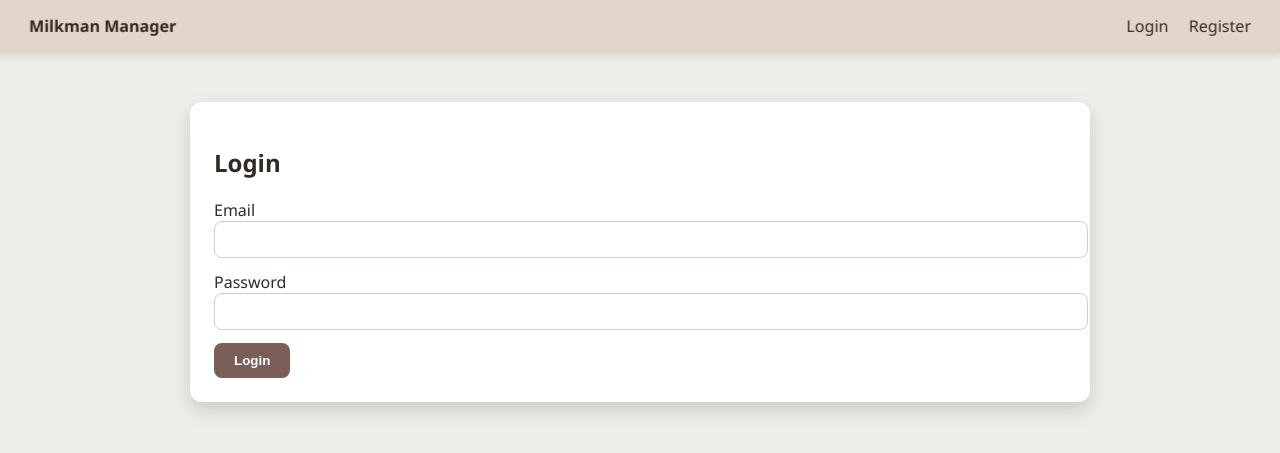
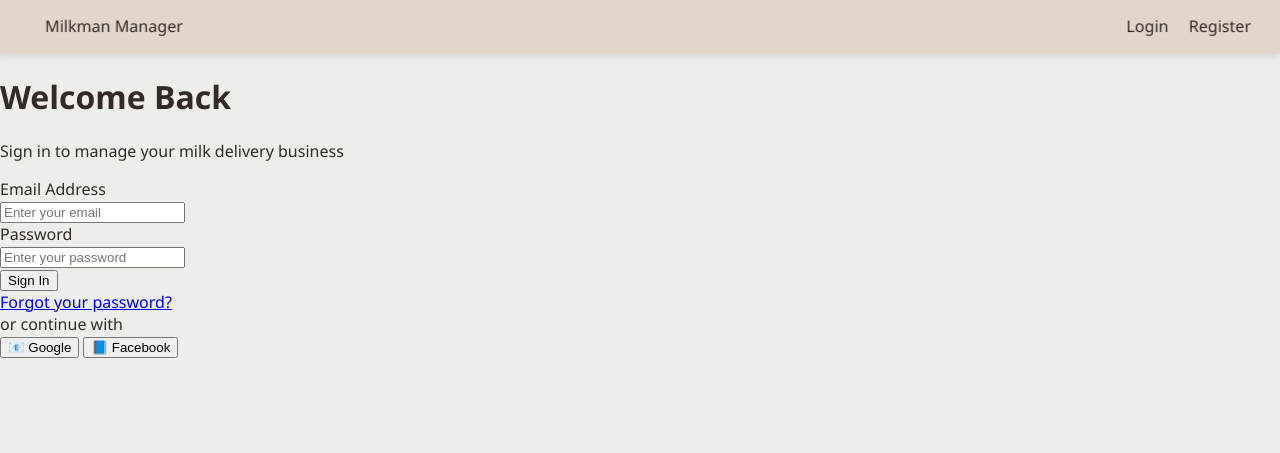
Before and after one commit to Prajithraj7/milkman_manager, a Flask app: page /login in a window 1280 px wide. Shown: the top 453 px of the page. Run offline with Flask 3, Linux system fonts and the light colour scheme; some libraries are stand-ins or nearby versions.

Commit message:
Update login page with animations and connect

```diff
--- a/app.py
+++ b/app.py
@@ -6,9 +6,9 @@ from datetime import date
 from flask import Flask, render_template, request, redirect, url_for, session, flash, g
 from werkzeug.security import generate_password_hash, check_password_hash
 
-# Load environment variables
+# Load environment variables securely
 APP_SECRET = os.environ.get("APP_SECRET", "dev-secret-change-me")
-DATABASE_URL = os.environ.get("DATABASE_URL")  # Provided by Render
+DATABASE_URL = os.environ.get("DATABASE_URL")
 if not DATABASE_URL:
     raise RuntimeError("DATABASE_URL environment variable not set")
 
@@ -19,7 +19,6 @@ app.secret_key = APP_SECRET
 
 def get_db():
     if "db" not in g:
-        # Use SSL mode required for Render Postgres
         g.db = psycopg2.connect(DATABASE_URL, cursor_factory=psycopg2.extras.RealDictCursor, sslmode='require')
     return g.db
 
@@ -30,7 +29,7 @@ def close_db(exception=None):
         db.close()
 
 def init_db():
-    """Initialize database tables and create default admin"""
+    """Initialize database tables and create default admin user"""
     with app.app_context():
         db = get_db()
         cur = db.cursor()
@@ -46,8 +45,11 @@ def init_db():
                 INSERT INTO users (name, email, password_hash, role)
                 VALUES (%s, %s, %s, %s)
             """, ("Admin", "admin@milk.local", generate_password_hash("admin123"), "admin"))
+            print("Default admin created: admin@milk.local / admin123")
+        else:
+            print("Default admin already exists.")
         db.commit()
-        print("Database initialized with default admin.")
+        print("Database initialized.")
 
 # ---------- Authentication helpers ----------
 
@@ -66,7 +68,7 @@ def role_required(role):
         @wraps(f)
         def decorated_function(*args, **kwargs):
             if session.get("role") != role:
-                flash("Not authorized", "error")
+                flash("Not authorized.", "error")
                 return redirect(url_for("login"))
             return f(*args, **kwargs)
         return decorated_function
@@ -88,7 +90,7 @@ def register():
         password = request.form["password"]
         role = request.form["role"]
         if not name or not email or not password or role not in ["admin", "user"]:
-            flash("Please fill all fields.", "error")
+            flash("Please fill all fields correctly.", "error")
             return redirect(url_for("register"))
         db = get_db()
         cur = db.cursor()
@@ -98,7 +100,7 @@ def register():
                 VALUES (%s, %s, %s, %s)
             """, (name, email, generate_password_hash(password), role))
             db.commit()
-            flash("Account created. Please login.", "success")
+            flash("Account created. Please log in.", "success")
             return redirect(url_for("login"))
         except psycopg2.errors.UniqueViolation:
             db.rollback()
@@ -106,30 +108,35 @@ def register():
     return render_template("register.html")
 
 @app.route("/login", methods=["GET", "POST"])
+@app.route('/login', methods=['GET', 'POST'])
 def login():
-    if request.method == "POST":
-        email = request.form["email"].strip().lower()
-        password = request.form["password"]
-        db = get_db()
-        cur = db.cursor()
+    if request.method == 'POST':
+        email = request.form['email']
+        password = request.form['password']
+
+        conn = get_db()
+        cur = conn.cursor(cursor_factory=RealDictCursor)
         cur.execute("SELECT * FROM users WHERE email = %s", (email,))
         user = cur.fetchone()
-        if user and check_password_hash(user["password_hash"], password):
-            session["user_id"] = user["id"]
-            session["role"] = user["role"]
-            session["name"] = user["name"]
-            flash(f"Welcome {user['name']}", "success")
-            return redirect(url_for("admin_dashboard" if user["role"] == "admin" else "user_dashboard"))
-        flash("Invalid credentials.", "error")
-    return render_template("login.html")
+        cur.close()
+        conn.close()
+
+        if user and check_password_hash(user['password'], password):
+            session['user_id'] = user['id']
+            session['role'] = user['role']
+            flash("Login successful!", "success")
+            return redirect(url_for('home'))
+        else:
+            flash("Invalid email or password", "error")
+
+    return render_template('login.html')
+
 
 @app.route("/logout")
 def logout():
     session.clear()
     flash("Logged out.", "success")
     return redirect(url_for("login"))
-
-# ---------- Profile ----------
 
 @app.route("/profile", methods=["GET", "POST"])
 @login_required
@@ -162,8 +169,6 @@ def profile():
             flash("Email already exists.", "error")
     return render_template("profile.html", user=user)
 
-# ---------- User Routes ----------
-
 @app.route("/user/dashboard")
 @login_required
 @role_required("user")
@@ -190,11 +195,12 @@ def add_delivery():
     db = get_db()
     cur = db.cursor()
     cur.execute("""
-        INSERT INTO deliveries (user_id, date, liters) VALUES (%s, %s, %s)
+        INSERT INTO deliveries (user_id, date, liters)
+        VALUES (%s, %s, %s)
         ON CONFLICT(user_id, date) DO UPDATE SET liters=EXCLUDED.liters
     """, (session["user_id"], d, liters))
     db.commit()
-    flash("Saved.", "success")
+    flash("Delivery updated.", "success")
     return redirect(url_for("user_dashboard"))
 
 @app.route("/user/delivery/<int:delivery_id>/delete", methods=["POST"])
@@ -203,12 +209,10 @@ def add_delivery():
 def delete_delivery(delivery_id):
     db = get_db()
     cur = db.cursor()
-    cur.execute("DELETE FROM deliveries WHERE id=%s AND user_id=%s", (delivery_id, session["user_id"]))
+    cur.execute("DELETE FROM deliveries WHERE id = %s AND user_id = %s", (delivery_id, session["user_id"]))
     db.commit()
     flash("Deleted.", "success")
     return redirect(url_for("user_dashboard"))
-
-# ---------- Admin Routes ----------
 
 @app.route("/admin")
 @login_required
@@ -246,11 +250,12 @@ def admin_production():
             flash("Enter valid liters.", "error")
             return redirect(url_for("admin_production"))
         cur.execute("""
-            INSERT INTO productions (date, total_liters) VALUES (%s, %s)
+            INSERT INTO productions (date, total_liters)
+            VALUES (%s, %s)
             ON CONFLICT(date) DO UPDATE SET total_liters=EXCLUDED.total_liters
         """, (d, total))
         db.commit()
-        flash("Saved.", "success")
+        flash("Production updated.", "success")
         return redirect(url_for("admin_production"))
     cur.execute("SELECT * FROM productions ORDER BY date DESC")
     productions = cur.fetchall()
@@ -262,7 +267,7 @@ def admin_production():
 def delete_production(production_id):
     db = get_db()
     cur = db.cursor()
-    cur.execute("DELETE FROM productions WHERE id=%s", (production_id,))
+    cur.execute("DELETE FROM productions WHERE id = %s", (production_id,))
     db.commit()
     flash("Deleted.", "success")
     return redirect(url_for("admin_production"))
@@ -295,7 +300,7 @@ def admin_deliveries():
     all_deliveries = cur.fetchall()
     return render_template("admin_deliveries.html", breakdown=breakdown, picked_date=picked_date, all_deliveries=all_deliveries)
 
-# ---------- CLI ----------
+# ---------- Command-line interface ----------
 
 if __name__ == "__main__":
     parser = argparse.ArgumentParser()
--- a/templates/login.html
+++ b/templates/login.html
@@ -1,12 +1,87 @@
-{% extends 'base.html' %}
-{% block title %}Login{% endblock %}
-{% block content %}
-<h2>Login</h2>
-<form method="post">
-    <label>Email</label>
-    <input class="input" type="email" name="email" required>
-    <label>Password</label>
-    <input class="input" type="password" name="password" required>
-    <button class="btn btn-primary" type="submit">Login</button>
-</form>
-{% endblock %}
+<!DOCTYPE html>
+<html lang="en">
+<head>
+    <meta charset="UTF-8" />
+    <meta name="viewport" content="width=device-width, initial-scale=1.0"/>
+    <title>Milkman Manager - Login</title>
+    <link rel="stylesheet" href="{{ url_for('static', filename='styles.css') }}">
+</head>
+<body>
+    <div class="bg-decoration"></div>
+
+    <nav class="navbar">
+        <a href="{{ url_for('home') }}" class="logo">Milkman Manager</a>
+        <div class="nav-links">
+            <a href="{{ url_for('login') }}" class="nav-link">Login</a>
+            <a href="{{ url_for('register') }}" class="nav-link">Register</a>
+        </div>
+    </nav>
+
+    <div class="login-container">
+        <div class="login-header">
+            <h1 class="login-title">Welcome Back</h1>
+            <p class="login-subtitle">Sign in to manage your milk delivery business</p>
+        </div>
+
+        {% with messages = get_flashed_messages(with_categories=true) %}
+            {% if messages %}
+                {% for category, message in messages %}
+                    <div class="flash {{ category }}">{{ message }}</div>
+                {% endfor %}
+            {% endif %}
+        {% endwith %}
+
+        <form method="POST" action="{{ url_for('login') }}" id="loginForm">
+            <div class="form-group">
+                <label for="email" class="form-label">Email Address</label>
+                <div class="input-icon email-icon">
+                    <input type="email" id="email" name="email" class="form-input" placeholder="Enter your email" required>
+                </div>
+            </div>
+
+            <div class="form-group">
+                <label for="password" class="form-label">Password</label>
+                <div class="input-icon password-icon">
+                    <input type="password" id="password" name="password" class="form-input" placeholder="Enter your password" required>
+                </div>
+            </div>
+
+            <button type="submit" class="login-button" id="loginBtn">
+                Sign In
+            </button>
+        </form>
+
+        <div class="forgot-password">
+            <a href="#">Forgot your password?</a>
+        </div>
+
+        <div class="divider">
+            <span>or continue with</span>
+        </div>
+
+        <div class="social-login">
+            <button class="social-button">
+                📧 Google
+            </button>
+            <button class="social-button">
+                📘 Facebook
+            </button>
+        </div>
+    </div>
+
+    <script>
+        document.getElementById('loginForm').addEventListener('submit', function(e) {
+            const loginBtn = document.getElementById('loginBtn');
+            loginBtn.classList.add('loading');
+        });
+
+        // Social login mock handlers
+        document.querySelectorAll('.social-button').forEach(btn => {
+            btn.addEventListener('click', function() {
+                const platform = this.textContent.trim().split(' ')[1];
+                alert(`${platform} login would be implemented here!`);
+            });
+        });
+    </script>
+</body>
+</html>
```
Also changed, not shown: templates/register.html (+22 -15 lines).
